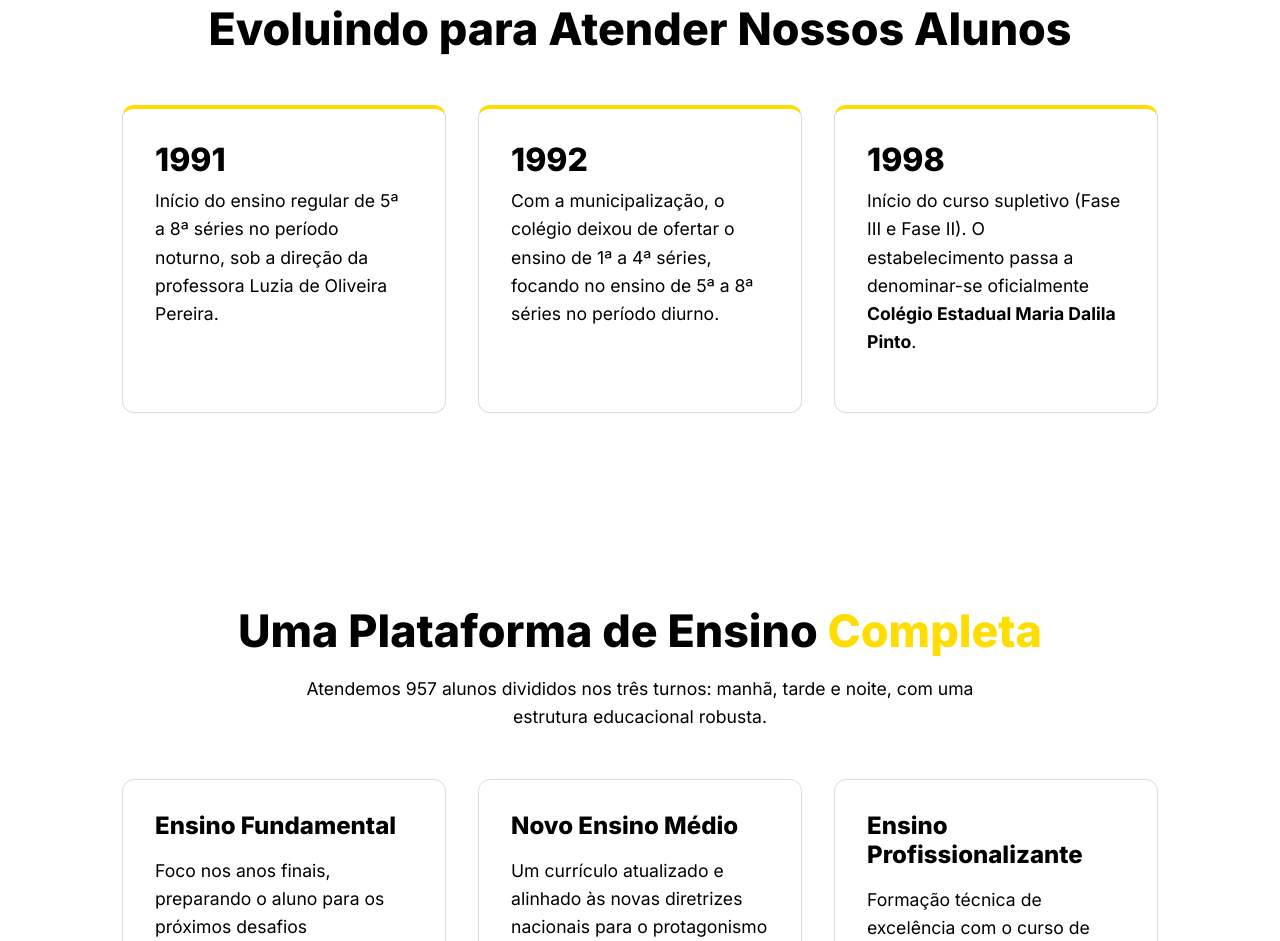
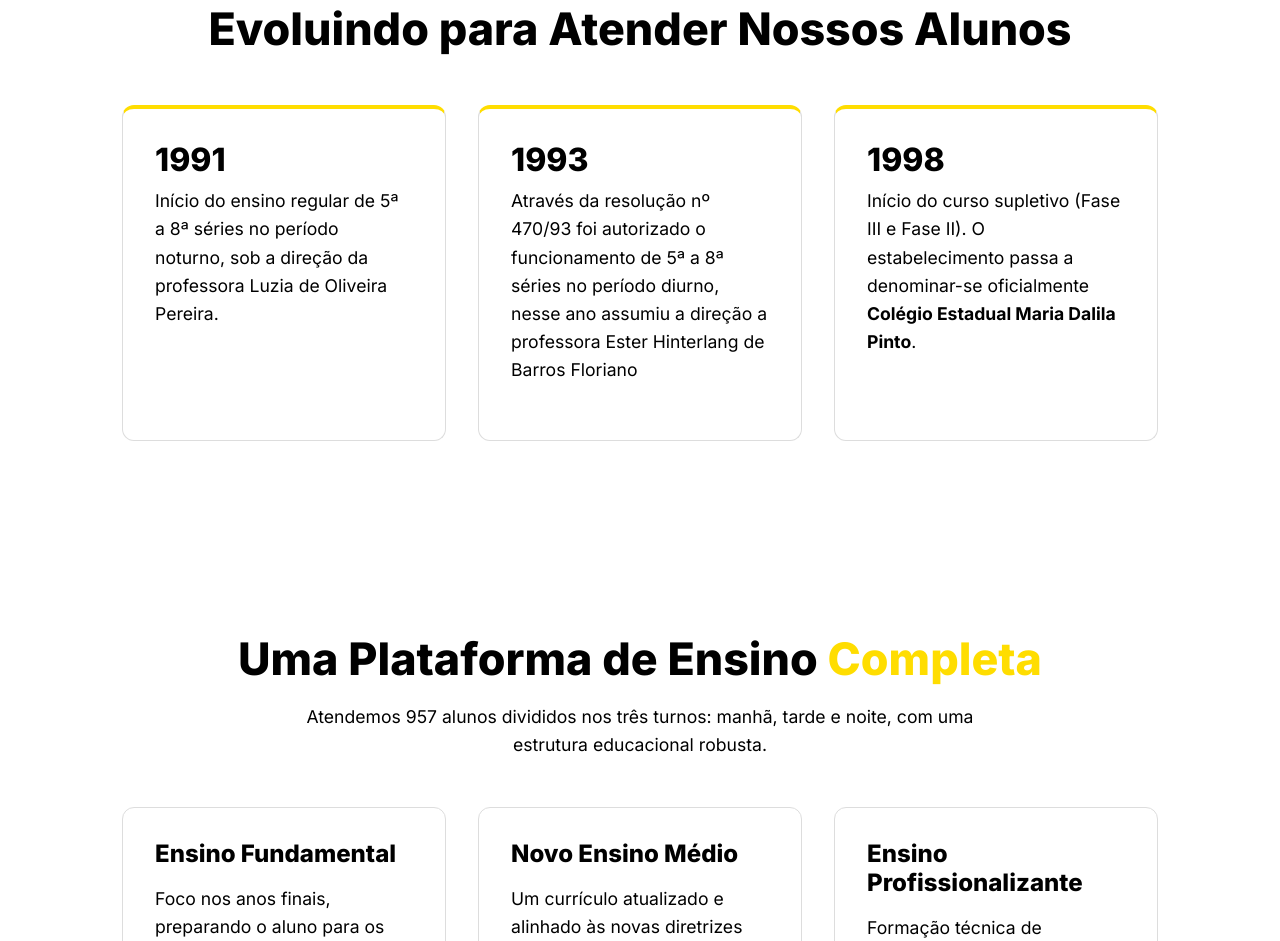
Before and after one commit to YeshuaSamuel/Trabalho-Front-End-Hist-ria-do-Col-gio-C.E.M.D, a plain HTML site: page DS/index.html in a window 1280 px wide. Shown: the part 1278-2219 px from the top of the page. Drawn offline with Linux system fonts and the light colour scheme.

Commit message:
Update index.html

```diff
--- a/DS/index.html
+++ b/DS/index.html
@@ -65,8 +65,8 @@
                         <p>Início do ensino regular de 5ª a 8ª séries no período noturno, sob a direção da professora Luzia de Oliveira Pereira.</p>
                     </div>
                     <div class="timeline-item">
-                        <h3>1992</h3>
-                        <p>Com a municipalização, o colégio deixou de ofertar o ensino de 1ª a 4ª séries, focando no ensino de 5ª a 8ª séries no período diurno.</p>
+                        <h3>1993</h3>
+                        <p>Através da resolução nº 470/93 foi autorizado o funcionamento de 5ª a 8ª séries no período diurno, nesse ano assumiu a direção a professora Ester Hinterlang de Barros Floriano</p>
                     </div>
                     <div class="timeline-item">
                         <h3>1998</h3>
```
